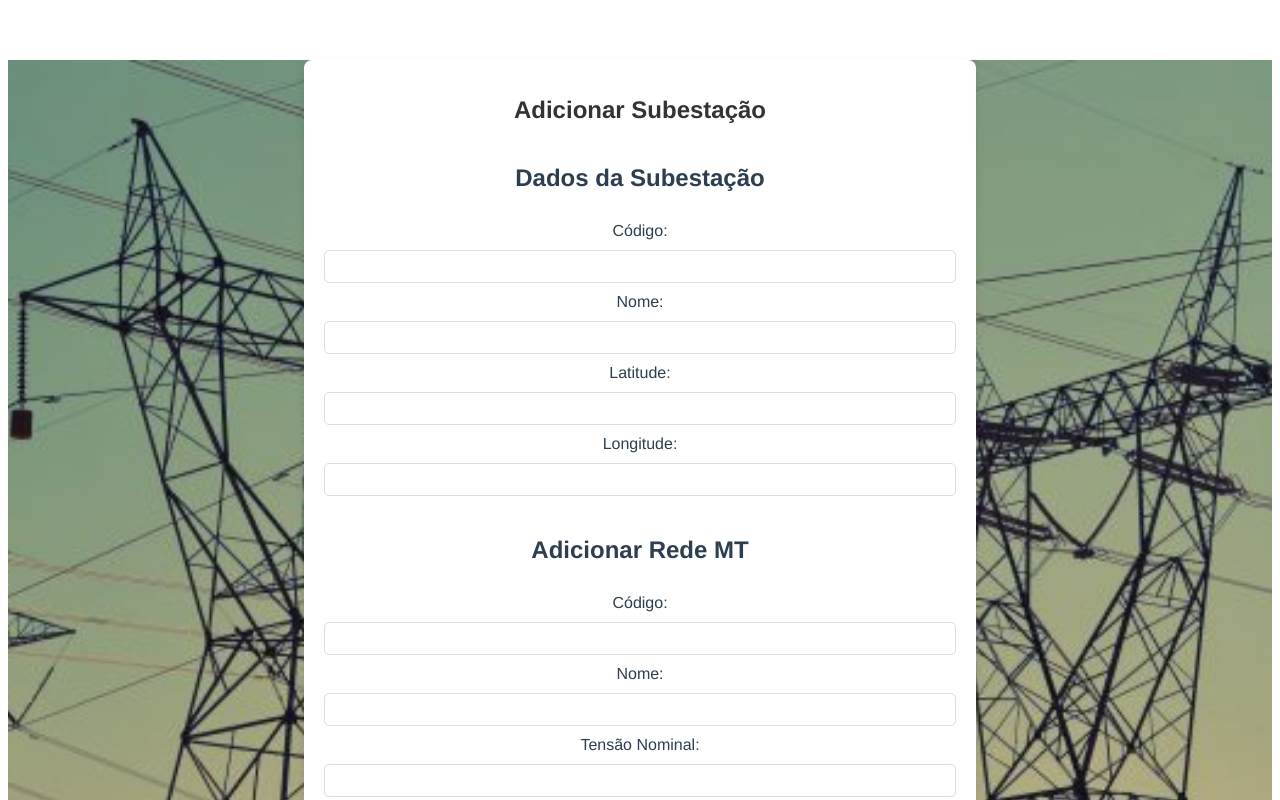
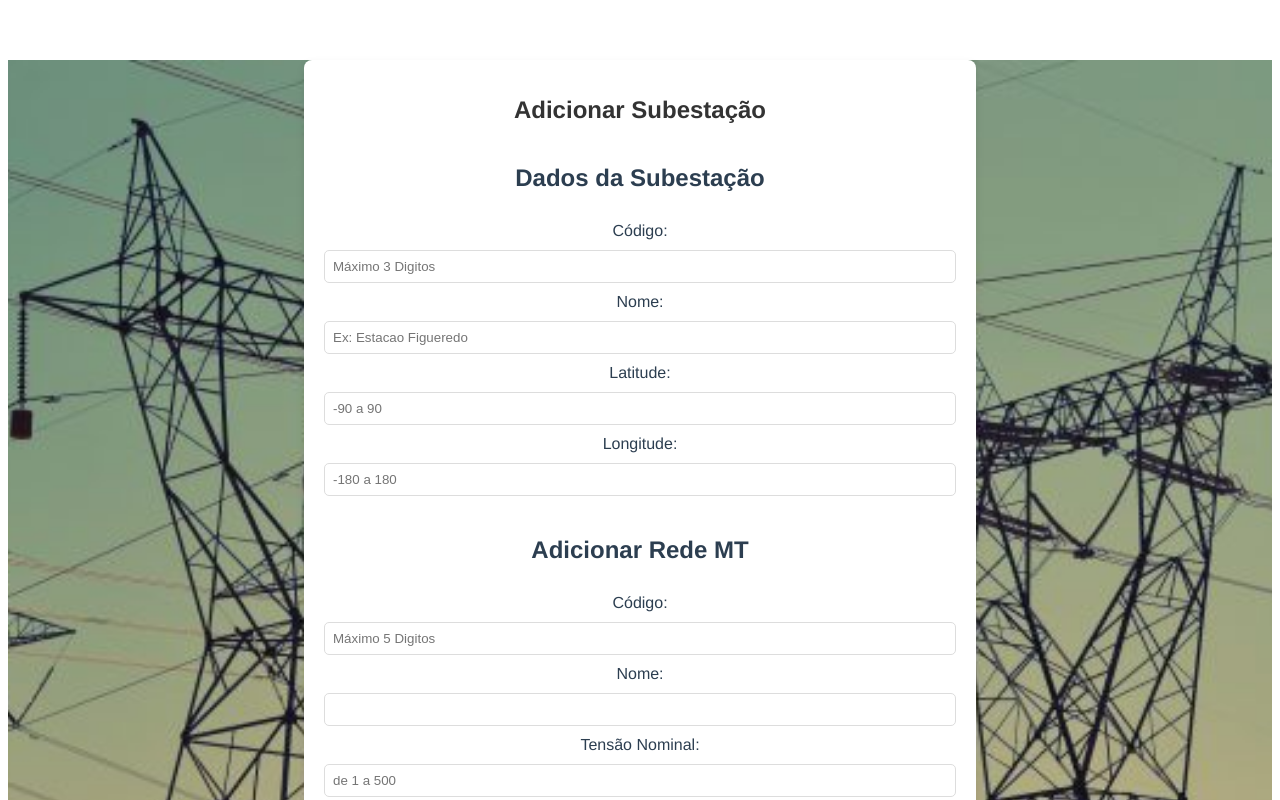
Before and after one commit to renanmello/vue-frontend, a Vue app: page /add-subestacao in a window 1280 px wide. Shown: the top 800 px of the page. Built offline with nearby package versions, Linux system fonts and the light colour scheme.

Commit message:
add placeholders

```diff
--- a/src/views/AddSubestacao.vue
+++ b/src/views/AddSubestacao.vue
@@ -7,16 +7,16 @@
       <h2>Dados da Subestação</h2>
 
       <label>Código:</label>
-      <input v-model="subestacao.codigo" required maxlength="3" />
+      <input placeholder="Máximo 3 Digitos" v-model="subestacao.codigo" required maxlength="3" />
 
       <label>Nome:</label>
-      <input v-model="subestacao.nome" required maxlength="100" />
+      <input placeholder="Ex: Estacao Figueredo" v-model="subestacao.nome" required maxlength="100" />
 
       <label>Latitude:</label>
-      <input v-model="subestacao.latitude" type="number" step="0.0000000000001" required />
+      <input placeholder="-90 a 90 " v-model="subestacao.latitude" type="number" step="0.0000000000001" required />
 
       <label>Longitude:</label>
-      <input v-model="subestacao.longitude" type="number" step="0.0000000000001" required />
+      <input placeholder="-180 a 180" v-model="subestacao.longitude" type="number" step="0.0000000000001" required />
     </form>
 
     <!-- Formulário de Rede MT -->
@@ -24,13 +24,13 @@
       <h2>Adicionar Rede MT</h2>
 
       <label>Código:</label>
-      <input v-model="rede.codigo" required maxlength="5" />
+      <input placeholder="Máximo 5 Digitos" v-model="rede.codigo" required maxlength="5" />
 
       <label>Nome:</label>
       <input v-model="rede.nome" maxlength="100" />
 
       <label>Tensão Nominal:</label>
-      <input v-model="rede.tensaoNominal" type="number" step="0.01" />
+      <input placeholder="de 1 a 500" v-model="rede.tensaoNominal" type="number" step="0.01" />
 
       <button type="submit" class="add-btn">Adicionar Rede</button>
     </form>
```
